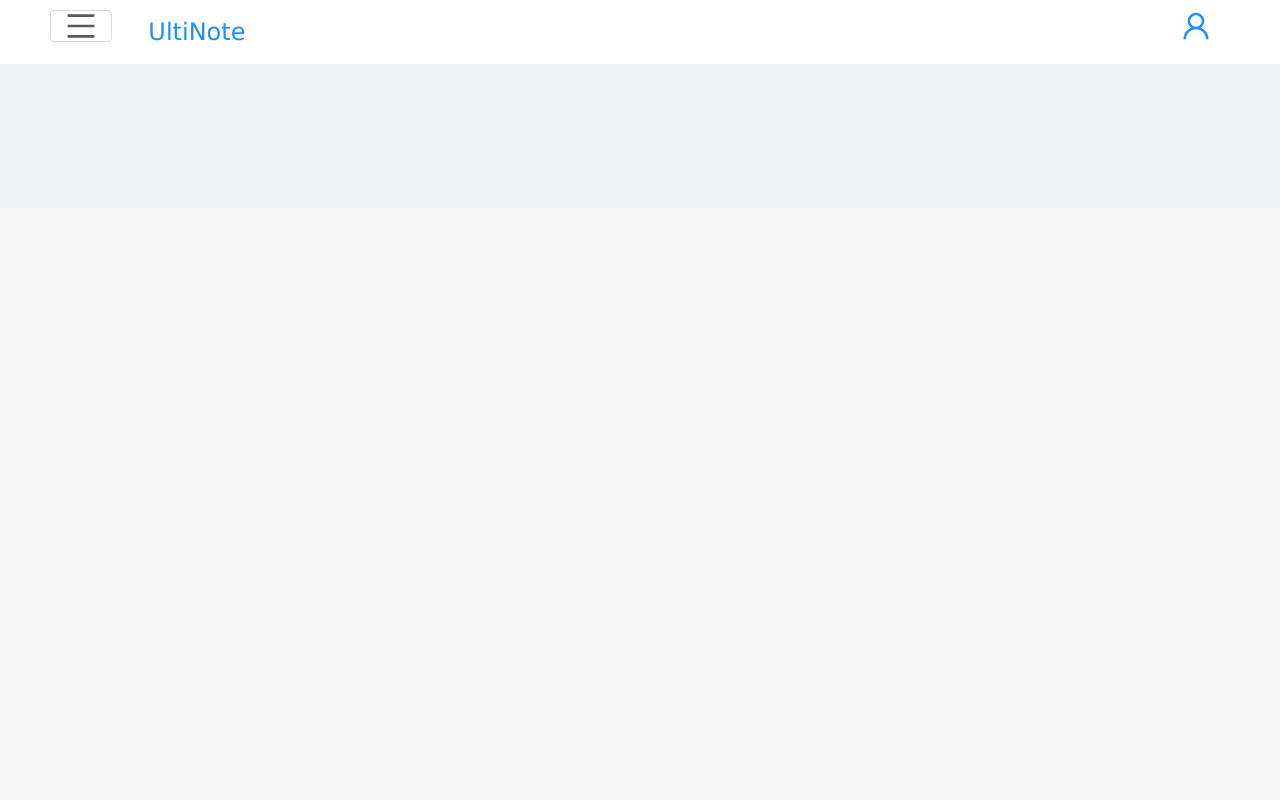
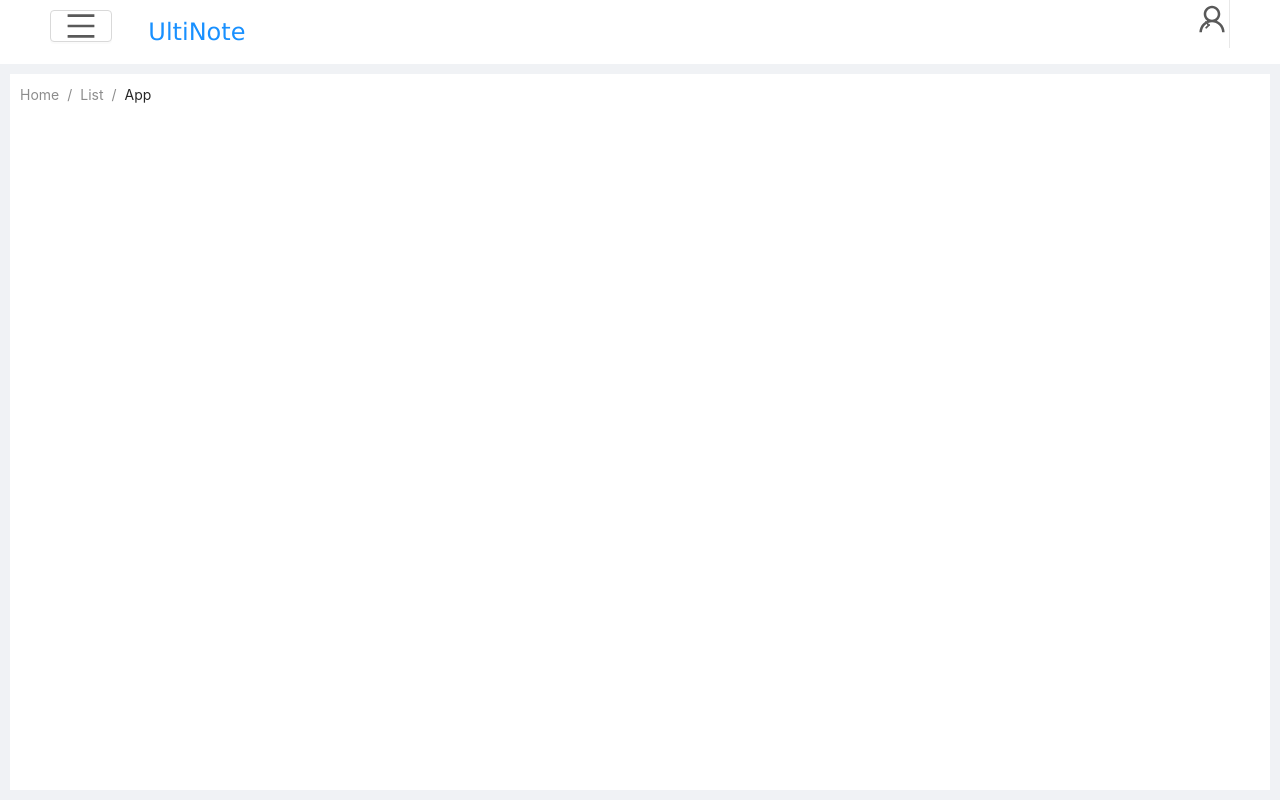
Before and after one commit to ismailhozain/UltiNote, a Next.js app in the folder ultinote/: page /home in a window 1280 px wide. Built offline with nearby package versions, Linux system fonts and the light colour scheme.

Commit message:
progress on home.js

```diff
--- a/ultinote/pages/home.js
+++ b/ultinote/pages/home.js
@@ -1,13 +1,13 @@
 import Link from 'next/link'
 import React from 'react'
-import {Layout, Menu, Button, Row, Col} from 'antd'
+import {Layout, Menu, Button, Row, Col, Breadcrumb} from 'antd'
 import {
     UserOutlined,
     MenuOutlined,
 
 } from '@ant-design/icons'
 
-const {Header, Sider} = Layout
+const {Header, Sider, Content} = Layout
 const {SubMenu} = Menu
 
 class HomePage extends React.Component {
@@ -23,7 +23,25 @@ class HomePage extends React.Component {
 
     render(){
     return(
-        <Layout>
+            <Layout style={{ minHeight: '100vh' }}>
+                <Sider
+                    collapsed={this.state.collapsed}
+                    onCollapse={this.onCollapse}
+                    collapsedWidth = '0'
+                >
+                <Menu mode = 'inline'>
+                    <Menu.Item>
+                        <h1>sucker</h1>
+                    </Menu.Item>
+                    <Menu.Item>
+                        <h1>sucker</h1>
+                    </Menu.Item>
+                    <Menu.Item>
+                        <h1>sucker</h1>
+                    </Menu.Item>
+                </Menu>
+                </Sider>
+            <Layout>
             <Header style = {{backgroundColor: 'white',}}>
                 <Row>
                     <Col span={2}>
@@ -37,29 +55,23 @@ class HomePage extends React.Component {
                         </Link>
                     </Col>
                     <Col span={1} offset={19}>
-                        <Link href = '/home'>
-                            <a><UserOutlined style={{fontSize: '30px'}}/></a>
-                        </Link>
+                        <Menu>
+                            <SubMenu key="sub1" icon={<UserOutlined style={{fontSize: '30px'}}/>} title="User">
+                                <Menu.Item key="3">Tom</Menu.Item>
+                                <Menu.Item key="4">Bill</Menu.Item>
+                                <Menu.Item key="5">Alex</Menu.Item>
+                            </SubMenu>
+                        </Menu>
                     </Col>
                 </Row>
             </Header>
-            <Layout>
-            <Sider
-                collapsedWidth = '0'
-                collapsed={this.state.collapsed}
-            >
-            <Menu>
-                <Menu.Item>
-                    <h1>sucker</h1>
-                </Menu.Item>
-                <Menu.Item>
-                    <h1>sucker</h1>
-                </Menu.Item>
-                <Menu.Item>
-                    <h1>sucker</h1>
-                </Menu.Item>
-            </Menu>
-            </Sider>
+            <Content style = {styles.content}>
+                <Breadcrumb>
+                    <Breadcrumb.Item>Home</Breadcrumb.Item>
+                    <Breadcrumb.Item>List</Breadcrumb.Item>
+                    <Breadcrumb.Item>App</Breadcrumb.Item>
+                </Breadcrumb>
+            </Content>
             </Layout>
         </Layout>
     )
@@ -81,4 +93,9 @@ const styles = {
     },
     pfp: {
     },
+    content: {
+        margin: '10px',
+        padding: '10px',
+        backgroundColor: 'white',
+    }
 }
```
Also changed, not shown: 1 other file (tests, documents, lock files or other folders).
